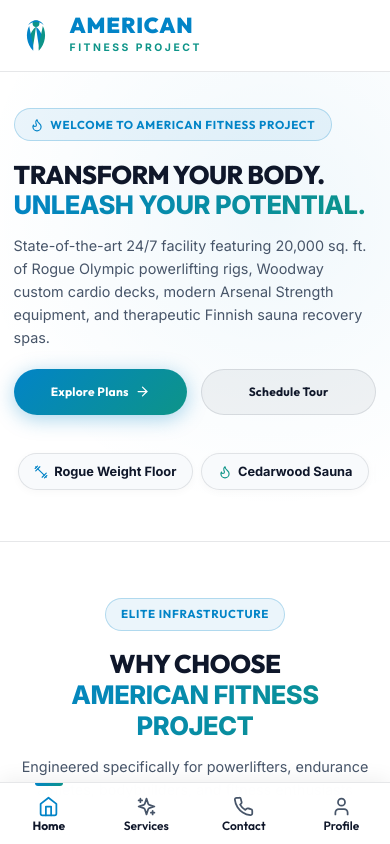
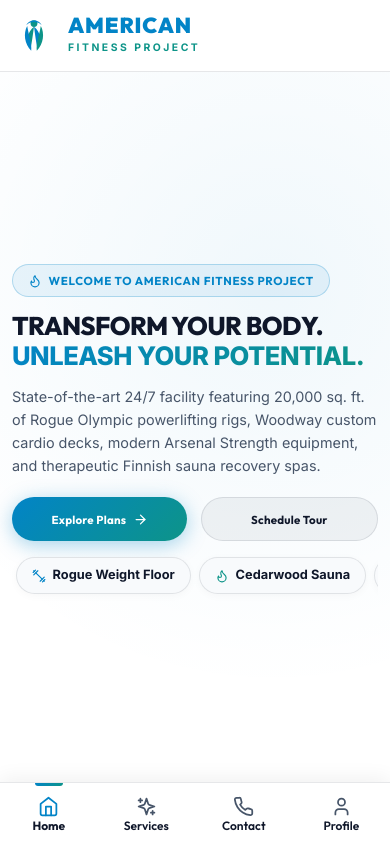
Before and after one commit to msrinu94910-a11y/american-fitness-gym, a React (Vite) app in the folder client/: page / in a window 390 px wide. Shown: the top 844 px of the page. Built offline with nearby package versions, Linux system fonts and the light colour scheme.

Commit message:
Complete American Fitness Gym project with responsive web app, bottom navigation bar, services page, and clean UI

```diff
--- a/client/src/index.css
+++ b/client/src/index.css
@@ -174,7 +174,7 @@
   font-weight: 700;
   text-transform: uppercase;
   letter-spacing: 0.06em;
-  margin-bottom: 1.15rem !important;
+  margin-bottom: 0.85rem !important;
   max-width: 100% !important;
   white-space: normal !important;
   text-align: center !important;
@@ -199,11 +199,11 @@
   justify-content: flex-start !important;
   gap: 0.85rem !important;
   width: 100% !important;
-  margin-bottom: 1.75rem !important;
+  margin-bottom: 1.25rem !important;
 }
 
 .hero-btn-row .btn {
-  height: 48px !important;
+  height: 46px !important;
   padding: 0 1.5rem !important;
   font-size: 0.95rem !important;
   white-space: nowrap !important;
@@ -427,31 +427,35 @@
 
 @media (max-width: 768px) {
   .hero-section-mobile {
-    min-height: auto !important;
-    padding: 2.25rem 0 2.5rem 0 !important;
-    display: block !important;
+    min-height: calc(100vh - 122px) !important;
+    height: calc(100vh - 122px) !important;
+    display: flex !important;
+    flex-direction: column !important;
+    justify-content: space-evenly !important;
+    padding: 0.5rem 0 !important;
+    box-sizing: border-box !important;
   }
 
   .hero-btn-row {
     justify-content: center !important;
-    margin-bottom: 1.75rem !important;
+    margin-bottom: 0 !important;
   }
 
   .hero-btn-row .btn {
     flex: 1 1 0% !important;
     max-width: 50% !important;
-    height: 46px !important;
+    height: 44px !important;
     padding: 0 0.5rem !important;
-    font-size: clamp(0.75rem, 2.5vw, 0.9rem) !important;
+    font-size: clamp(0.72rem, 2.5vw, 0.88rem) !important;
   }
 
   .mobile-chips-bar {
     display: flex !important;
     align-items: center !important;
-    gap: 0.55rem !important;
+    gap: 0.5rem !important;
     overflow-x: auto !important;
-    padding: 0.65rem 0.25rem !important;
-    margin-top: 1.25rem !important;
+    padding: 0.5rem 0.25rem !important;
+    margin-top: 0.5rem !important;
     -webkit-overflow-scrolling: touch !important;
   }
 
@@ -467,8 +471,8 @@
 
 @media (max-width: 600px) {
   .container {
-    padding-left: 0.85rem !important;
-    padding-right: 0.85rem !important;
+    padding-left: 0.75rem !important;
+    padding-right: 0.75rem !important;
   }
 
   .toast-container {
```
